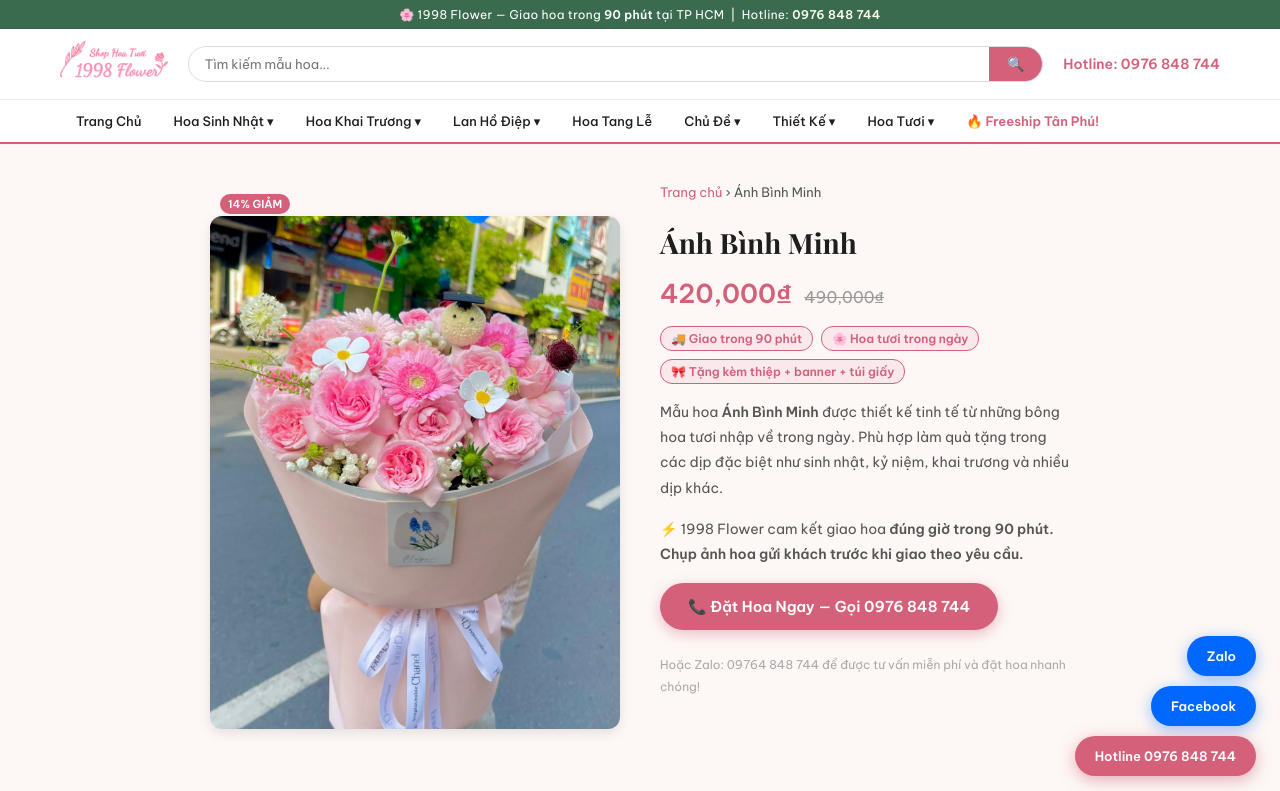
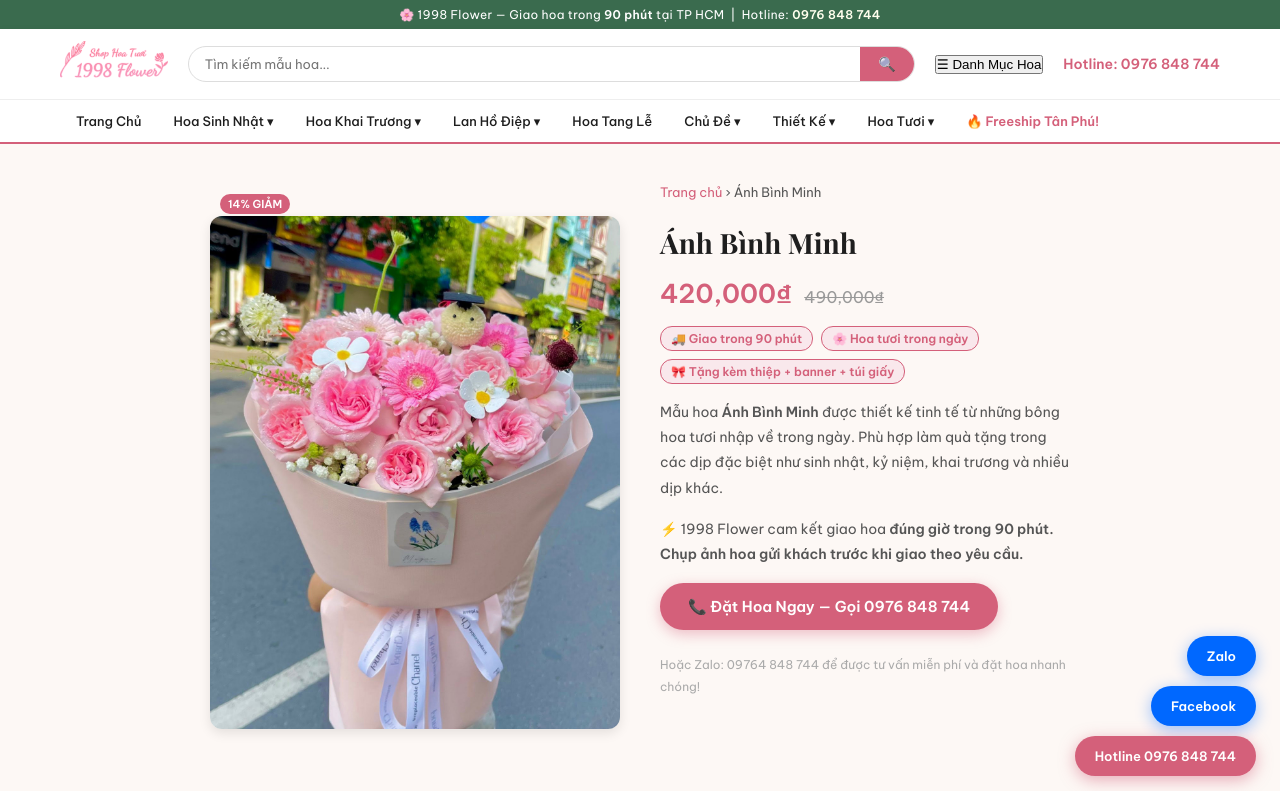
Before and after one commit to sy20082003/1998-flower, a Next.js app: page /san-pham/anh-binh-minh in a window 1280 px wide. Shown: the top 791 px of the page. Built offline with nearby package versions, Linux system fonts and the light colour scheme.

Commit message:
danh mục

```diff
--- a/src/components/Header.tsx
+++ b/src/components/Header.tsx
@@ -1,35 +1,52 @@
 "use client";
+import { useState } from "react"; // 1. Khai báo công cụ quản lý đóng/mở của React
 import Link from "next/link";
 
 export default function Header() {
+  // 2. Tạo một biến trạng thái: Mặc định menu sẽ ĐÓNG (false)
+  const [isMenuOpen, setIsMenuOpen] = useState(false);
+
   return (
     <>
+      {/* THANH THÔNG BÁO TRÊN CÙNG */}
       <div className="topbar">
         🌸 1998 Flower — Giao hoa trong <strong>90 phút</strong> tại TP HCM &nbsp;|&nbsp;
         Hotline: <a href="tel:0976848744">0976 848 744</a>
       </div>
 
+      {/* KHU VỰC LOGO & TÌM KIẾM */}
       <header className="siteHeader">
         <div className="headerInner">
           <Link href="/" className="logo">
-<img
-  src="/logoweb.png"
-  style={{ height: '40px', width: 'auto', objectFit: 'contain' }}
-/>
+            <img
+              src="/logoweb.png"
+              style={{ height: '40px', width: 'auto', objectFit: 'contain' }}
+            />
           </Link>
+
           <div className="searchBar">
             <input type="text" placeholder="Tìm kiếm mẫu hoa..." id="search-input" />
             <button onClick={() => alert("Vui lòng gọi 0976 848 744 để được tư vấn trực tiếp!")}>🔍</button>
           </div>
+
+          {/* 3. NÚT BẤM THẦN KỲ: Khi bấm sẽ đảo trạng thái giữa ĐÓNG và MỞ */}
+          <button className="mobileMenuBtn" onClick={() => setIsMenuOpen(!isMenuOpen)}>
+            {isMenuOpen ? "✕ Đóng Menu" : "☰ Danh Mục Hoa"}
+          </button>
+
           <div className="headerContact">
             <strong>Hotline: 0976 848 744</strong>
           </div>
         </div>
       </header>
 
-      <nav className="siteNav">
+      {/* KHU VỰC THANH MENU */}
+      {/* 4. Đoạn code dưới này có nghĩa: Nếu isMenuOpen là đúng, nav sẽ có tên class là "siteNav mobileOpen" */}
+      <nav className={`siteNav ${isMenuOpen ? "mobileOpen" : ""}`}>
         <div className="navInner">
           <div className="navItem"><Link href="/">Trang Chủ</Link></div>
+
+          {/* MỤC 1: HOA SINH NHẬT */}
           <div className="navItem">
             <a href="#">Hoa Sinh Nhật ▾</a>
             <div className="dropdown">
@@ -41,6 +58,8 @@ export default function Header() {
               <a href="#">Giỏ Hoa Sinh Nhật</a>
             </div>
           </div>
+
+          {/* MỤC 2: HOA KHAI TRƯƠNG */}
           <div className="navItem">
             <a href="#">Hoa Khai Trương ▾</a>
             <div className="dropdown">
@@ -49,6 +68,8 @@ export default function Header() {
               <a href="#">Hoa Khai Trương Giá Rẻ</a>
             </div>
           </div>
+
+          {/* MỤC 3: LAN HỒ ĐIỆP */}
           <div className="navItem">
             <a href="#">Lan Hồ Điệp ▾</a>
             <div className="dropdown">
@@ -59,7 +80,10 @@ export default function Header() {
               <a href="#">Chậu Lan 5 Cành</a>
             </div>
           </div>
+
           <div className="navItem"><a href="#">Hoa Tang Lễ</a></div>
+
+          {/* MỤC 4: CHỦ ĐỀ */}
           <div className="navItem">
             <a href="#">Chủ Đề ▾</a>
             <div className="dropdown">
@@ -73,6 +97,8 @@ export default function Header() {
               <a href="#">Tết Âm Lịch</a>
             </div>
           </div>
+
+          {/* MỤC 5: THIẾT KẾ */}
           <div className="navItem">
             <a href="#">Thiết Kế ▾</a>
             <div className="dropdown">
@@ -84,6 +110,8 @@ export default function Header() {
               <a href="#">Hộp Hoa</a>
             </div>
           </div>
+
+          {/* MỤC 6: HOA TƯƠI */}
           <div className="navItem">
             <a href="#">Hoa Tươi ▾</a>
             <div className="dropdown">
@@ -95,6 +123,7 @@ export default function Header() {
               <a href="#">Hoa Ly</a>
             </div>
           </div>
+
           <div className="navItem navSale"><a href="#">🔥 Freeship Tân Phú!</a></div>
         </div>
       </nav>
```
